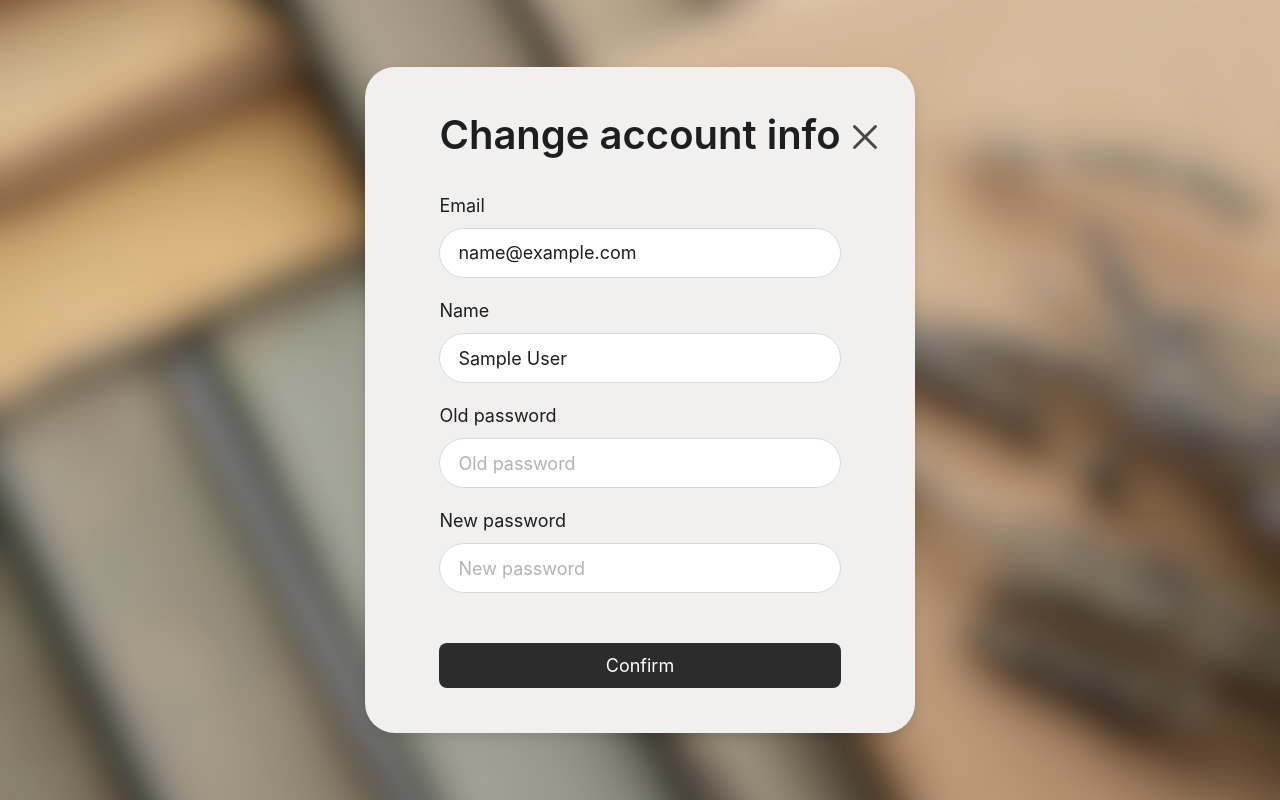
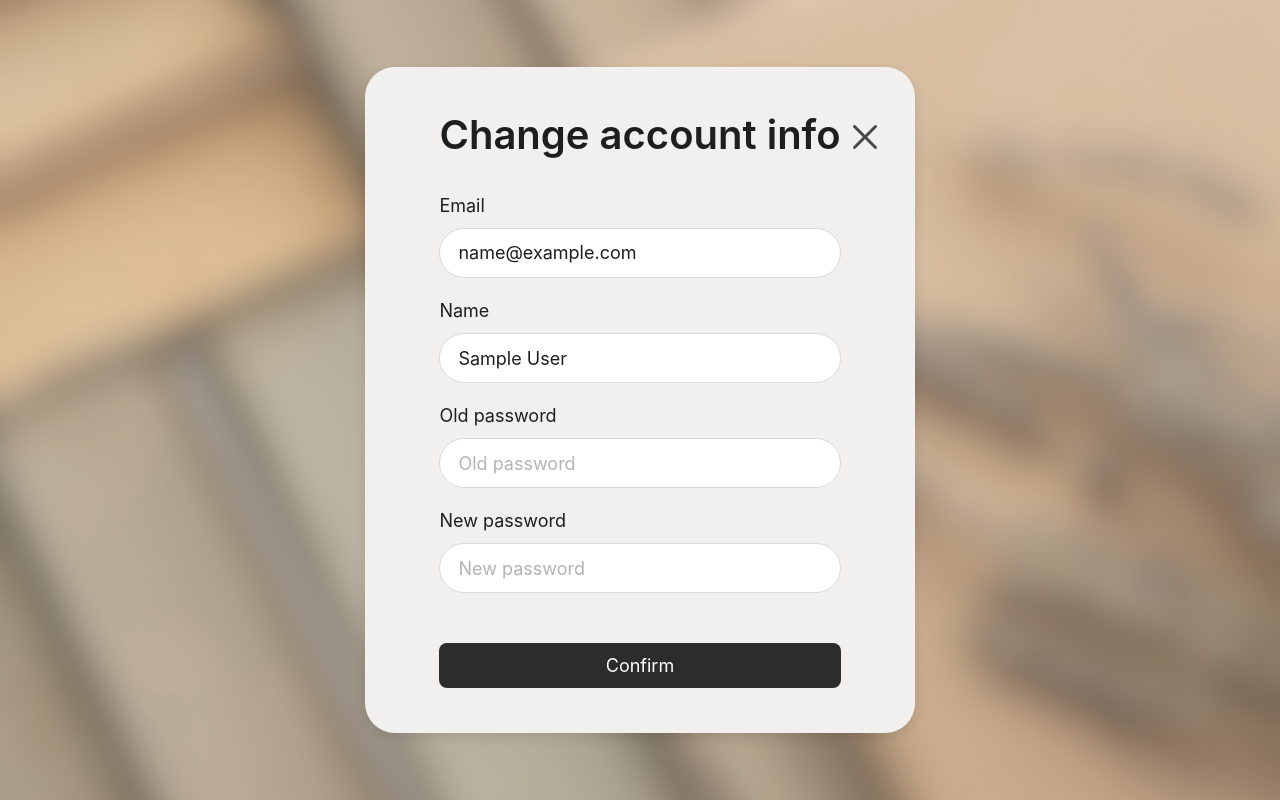
Before and after one commit to andremalille/readie, a Django app: page /user/change-info/ in a window 1280 px wide. Run offline with Django 3.2, Linux system fonts and the light colour scheme; the visitor is signed in with stand-in values (Sample User, id 1).

Commit message:
Fixed scroll and other minor problems

```diff
--- a/app/core/static/css/change-info-style.css
+++ b/app/core/static/css/change-info-style.css
@@ -49,6 +49,17 @@ body {
     justify-content: center;
     align-items: center;
     padding: 10px;
+}
+
+.change-info-page:before {
+    content: "";
+    position: absolute;
+    top: 0;
+    left: 0;
+    width: 100%;
+    height: 100%;
+    background-color: rgba(223, 201, 176, 0.4);
+    pointer-events: none;
 }
 
 .change-info-card {
--- a/app/core/static/css/profile-style.css
+++ b/app/core/static/css/profile-style.css
@@ -165,6 +165,7 @@ a:hover {
     left: 50px;
     width: 100px;
     height: 100px;
+    z-index: 100;
 }
 
 .burger-menu {
--- a/app/templates/book_list.html
+++ b/app/templates/book_list.html
@@ -13,7 +13,7 @@
 </head>
 
 <body>
-
+    <div class="side-menu-overlay" id="menuOverlay"></div>
     <header>
         <!-- Burger Menu -->
     <div class="burger-menu-container">
@@ -106,7 +106,7 @@
             Readie &copy; 2025
         </div>
     </div>
-    <div class="side-menu-overlay" id="menuOverlay"></div>
+
         <div class="header-left">
             <h1 class="site-title">Book Library</h1>
         </div>
```
Also changed, not shown: app/core/static/css/book-list.css (+12 -4 lines).
